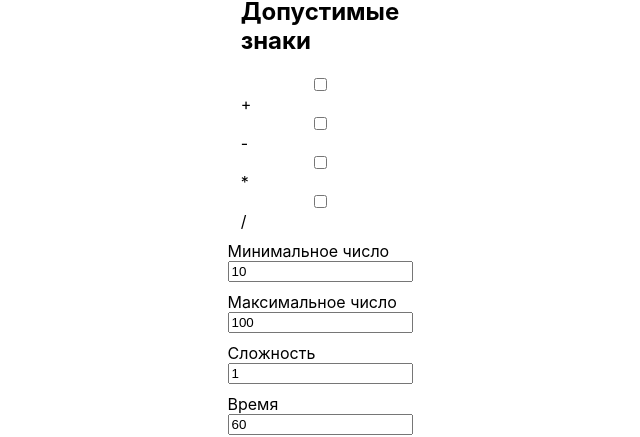
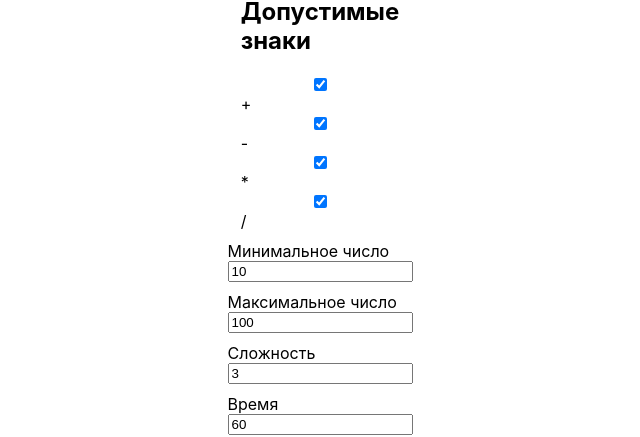
Before and after one commit to SancheSLozovoy/React-BrainTrain, a React (Create React App) app: page / in a window 1280 px wide. Shown: the part 151-588 px from the top of the page, without its empty margins (320-960 px from the left). Built offline with nearby package versions, Linux system fonts and the light colour scheme.

Commit message:
feat: add setting functions

```diff
--- a/src/components/settings/Settings.tsx
+++ b/src/components/settings/Settings.tsx
@@ -1,16 +1,50 @@
 import { Link } from 'react-router-dom';
 import './Settings.css';
 import { Operator, SettingsProps } from '../../types/types';
+import { useState } from 'react';
 
 const DEFAULT_OPERATORS: Operator[] = [
-    {symbol: '+', precedence: 1},
-    {symbol: '-', precedence: 1},
-    {symbol: '*', precedence: 2},
-    {symbol: '/', precedence: 2},
+    { symbol: '+', precedence: 1 },
+    { symbol: '-', precedence: 1 },
+    { symbol: '*', precedence: 2 },
+    { symbol: '/', precedence: 2 },
 ]
 
 
 const Settings: React.FunctionComponent = () => {
+    const [allowedOperators, setAllowedOperators] = useState<Operator[]>(DEFAULT_OPERATORS)
+    const [minNumber, setMinNumber] = useState<number>(10);
+    const [maxNumber, setMaxNumber] = useState<number>(100);
+    const [complexity, setComplexity] = useState<number>(3);
+    const [time, setTime] = useState<number>(60);
+
+    const handleChangeOperators = (e: React.ChangeEvent<HTMLInputElement>) => {
+        const { value, checked } = e.target;
+
+        const operator = DEFAULT_OPERATORS.find(op => op.symbol === value);
+
+        if (checked && operator) {
+            if (!allowedOperators.some(op => op.symbol === operator.symbol)) {
+                setAllowedOperators([...allowedOperators, operator]);
+                setComplexity(prev => prev + 1);
+            }
+        } else if (!checked && operator) {
+            setAllowedOperators(prev => prev.filter(op => op.symbol !== operator.symbol));
+            setComplexity(prev => prev - 1);
+        }
+    };
+
+    const handleStart = () => {
+        const settings: SettingsProps = {
+            allowedOperators,
+            minNumber,
+            maxNumber,
+            timeLimit: time,
+            complexity,
+        }
+        localStorage.setItem('gameSettings', JSON.stringify(settings))
+    }
+
     return (
         <section className="settings">
 
@@ -29,6 +63,8 @@ const Settings: React.FunctionComponent = () => {
                             <input
                                 type="checkbox"
                                 value={operator.symbol}
+                                checked={allowedOperators.some(op => op.symbol === operator.symbol)}
+                                onChange={handleChangeOperators}
                             />
                             {operator.symbol}
                         </label>
@@ -37,22 +73,43 @@ const Settings: React.FunctionComponent = () => {
                 </div>
                 <label htmlFor="input">
                     Минимальное число
-                    <input defaultValue={10} type="number"></input>
+                    <input
+                        defaultValue={minNumber}
+                        type="number"
+                        onChange={(e) => setMinNumber(Number(e.target.value))}
+                    >
+                    </input>
                 </label>
                 <label htmlFor="input">
                     Максимальное число
-                    <input defaultValue={100} type="number"></input>
+                    <input
+                        defaultValue={maxNumber}
+                        type="number"
+                        onChange={(e) => setMaxNumber(Number(e.target.value))}
+                    >
+                    </input>
                 </label>
                 <label htmlFor="input">
                     Сложность
-                    <input defaultValue={1} type="number"></input>
+                    <input
+                        defaultValue={complexity}
+                        type="number"
+                        onChange={(e) => setComplexity(Number(e.target.value))}
+                        min={2}
+                    >
+                    </input>
                 </label>
                 <label htmlFor="input">
                     Время
-                    <input defaultValue={60} type="number"></input>
+                    <input
+                        defaultValue={time}
+                        type="number"
+                        onChange={(e) => setTime(Number(e.target.value))}
+                    >
+                    </input>
                 </label>
                 <Link to="/game">
-                    <button className="settings__inner-button">Начать игру</button>
+                    <button onClick={handleStart} className="settings__inner-button">Начать игру</button>
                 </Link>
 
             </div>
```
